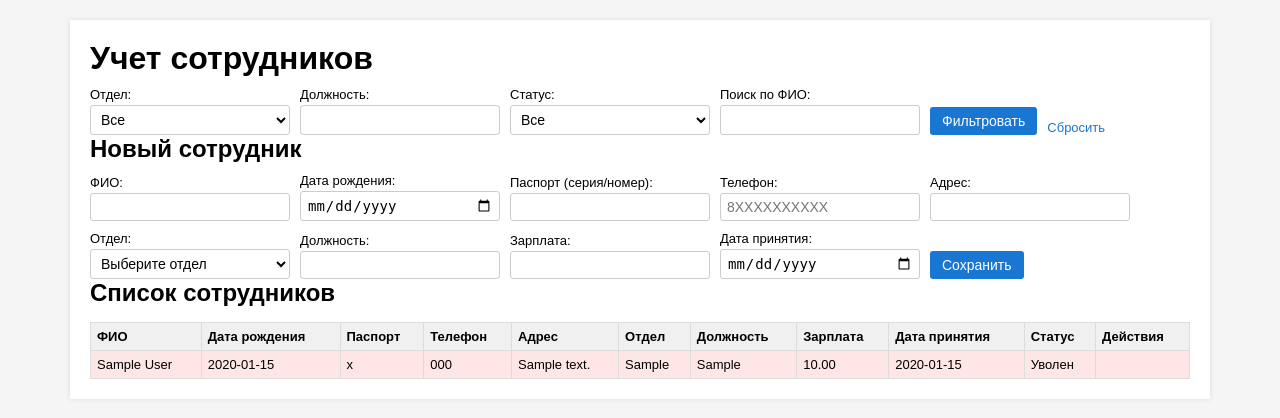
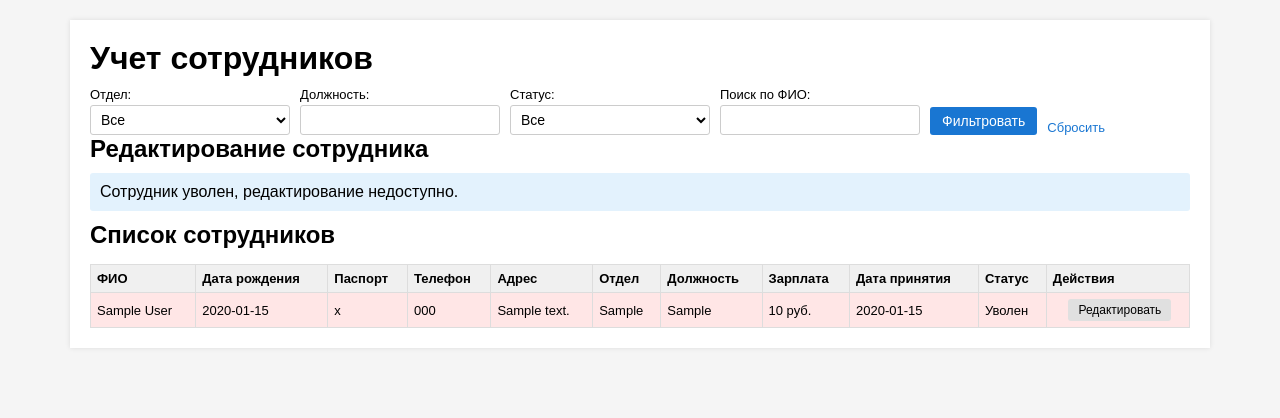
Before and after one commit to DqmmnTheo/areal_tz, a PHP site: page /index.php?edit_id=1 in a window 1280 px wide. Shown: the top 418 px of the page. Run offline with PHP 8.4, Linux system fonts and the light colour scheme; tables that the repository leaves empty hold one stand-in row (values such as "Sample post").

Commit message:
feat(edit): support employee editing and lock fired records

```diff
--- a/index.php
+++ b/index.php
@@ -2,30 +2,32 @@
 require_once 'db.php';
 
 $errors = [];
+$success_message = '';
 $departments = ['IT', 'Бухгалтерия', 'Отдел продаж'];
 
 if ($_SERVER['REQUEST_METHOD'] === 'POST') {
     $action = $_POST['action'] ?? '';
     if ($action === 'save') {
-        $full_name  = trim($_POST['full_name'] ?? '');
+        $id = isset($_POST['id']) ? (int)$_POST['id'] : 0;
+        $full_name = trim($_POST['full_name'] ?? '');
         $birth_date = $_POST['birth_date'] ?? '';
-        $passport   = trim($_POST['passport'] ?? '');
-        $phone      = trim($_POST['phone'] ?? '');
-        $address    = trim($_POST['address'] ?? '');
+        $passport = trim($_POST['passport'] ?? '');
+        $phone = trim($_POST['phone'] ?? '');
+        $address = trim($_POST['address'] ?? '');
         $department = trim($_POST['department'] ?? '');
-        $position   = trim($_POST['position'] ?? '');
-        $salary     = trim($_POST['salary'] ?? '');
-        $hire_date  = $_POST['hire_date'] ?? '';
+        $position = trim($_POST['position'] ?? '');
+        $salary = trim($_POST['salary'] ?? '');
+        $hire_date = $_POST['hire_date'] ?? '';
 
-        if ($full_name === '' || $birth_date === '' || $passport === '' || $phone === '' ||
-            $address === '' || $department === '' || $position === '' || $salary === '' || $hire_date === '') {
+        if ($full_name === '' || $birth_date === '' || $passport === '' || $phone === '' || $address === '' ||
+            $department === '' || $position === '' || $salary === '' || $hire_date === '') {
             $errors[] = 'Все поля обязательны для заполнения.';
         } else {
             if (!is_numeric($salary)) {
                 $errors[] = 'Зарплата должна быть числом.';
             }
             if (!preg_match('/^\d{10}$/', $passport)) {
-                $errors[] = 'Паспорт должен содержать 10 цифр (4 серии и 6 номера).';
+                $errors[] = 'Паспорт должен содержать 4 цифры серии и 6 цифр номера.';
             }
             if (!preg_match('/^[78]\d{10}$/', $phone)) {
                 $errors[] = 'Телефон должен быть в формате 8XXXXXXXXXX.';
@@ -33,15 +35,54 @@ if ($_SERVER['REQUEST_METHOD'] === 'POST') {
         }
 
         if (empty($errors)) {
-            $stmt = $conn->prepare(
-                'INSERT INTO employees (full_name, birth_date, passport, phone, address, department, position, salary, hire_date)
-                 VALUES (?,?,?,?,?,?,?,?,?)'
-            );
-            $stmt->bind_param('sssssssss', $full_name, $birth_date, $passport, $phone, $address, $department, $position, $salary, $hire_date);
-            $stmt->execute();
-            $stmt->close();
-            header('Location: index.php');
-            exit;
+            if ($id > 0) {
+                $check = $conn->prepare('SELECT is_fired FROM employees WHERE id = ?');
+                $check->bind_param('i', $id);
+                $check->execute();
+                $res = $check->get_result();
+                $row = $res->fetch_assoc();
+                $check->close();
+                if ($row && (int)$row['is_fired'] === 1) {
+                    $errors[] = 'Нельзя редактировать уволенного сотрудника.';
+                } else {
+                    $stmt = $conn->prepare('UPDATE employees SET full_name=?, birth_date=?, passport=?, phone=?, address=?, department=?, position=?, salary=?, hire_date=? WHERE id=?');
+                    $stmt->bind_param(
+                        'sssssssssi',
+                        $full_name,
+                        $birth_date,
+                        $passport,
+                        $phone,
+                        $address,
+                        $department,
+                        $position,
+                        $salary,
+                        $hire_date,
+                        $id
+                    );
+                    $stmt->execute();
+                    $stmt->close();
+                    header('Location: index.php?status=updated');
+                    exit;
+                }
+            } else {
+                $stmt = $conn->prepare('INSERT INTO employees (full_name, birth_date, passport, phone, address, department, position, salary, hire_date) VALUES (?,?,?,?,?,?,?,?,?)');
+                $stmt->bind_param(
+                    'sssssssss',
+                    $full_name,
+                    $birth_date,
+                    $passport,
+                    $phone,
+                    $address,
+                    $department,
+                    $position,
+                    $salary,
+                    $hire_date
+                );
+                $stmt->execute();
+                $stmt->close();
+                header('Location: index.php?status=created');
+                exit;
+            }
         }
     } elseif ($action === 'fire') {
         $id = isset($_POST['id']) ? (int)$_POST['id'] : 0;
@@ -51,35 +92,39 @@ if ($_SERVER['REQUEST_METHOD'] === 'POST') {
             $stmt->bind_param('si', $today, $id);
             $stmt->execute();
             $stmt->close();
-            header('Location: index.php');
+            header('Location: index.php?status=fired');
             exit;
         }
     }
 }
 
+$status = $_GET['status'] ?? '';
+if ($status === 'created') {
+    $success_message = 'Сотрудник успешно добавлен.';
+} elseif ($status === 'updated') {
+    $success_message = 'Изменения по сотруднику сохранены.';
+} elseif ($status === 'fired') {
+    $success_message = 'Сотрудник успешно уволен.';
+}
+
 $filter_department = trim($_GET['filter_department'] ?? '');
-$filter_position   = trim($_GET['filter_position'] ?? '');
-$search_name       = trim($_GET['search_name'] ?? '');
+$filter_position = trim($_GET['filter_position'] ?? '');
+$search_name = trim($_GET['search_name'] ?? '');
 $filter_status = trim($_GET['filter_status'] ?? '');
 
-$where  = [];
+$where = [];
 $params = [];
-$types  = '';
+$types = '';
 
 if ($filter_department !== '') {
-    $where[]  = 'department = ?';
+    $where[] = 'department = ?';
     $params[] = $filter_department;
-    $types   .= 's';
+    $types .= 's';
 }
 if ($filter_position !== '') {
-    $where[]  = 'position = ?';
+    $where[] = 'position = ?';
     $params[] = $filter_position;
-    $types   .= 's';
-}
-if ($search_name !== '') {
-    $where[]  = 'full_name LIKE ?';
-    $params[] = '%' . $search_name . '%';
-    $types   .= 's';
+    $types .= 's';
 }
 if ($filter_status !== '') {
     if ($filter_status === 'working') {
@@ -91,6 +136,11 @@ if ($filter_status !== '') {
         $params[] = 1;
         $types .= 'i';
     }
+}
+if ($search_name !== '') {
+    $where[] = 'full_name LIKE ?';
+    $params[] = '%' . $search_name . '%';
+    $types .= 's';
 }
 
 $sql = 'SELECT * FROM employees';
@@ -106,22 +156,60 @@ if (!empty($params)) {
 $stmt->execute();
 $employees = $stmt->get_result();
 
+$edit_id = isset($_GET['edit_id']) ? (int)$_GET['edit_id'] : 0;
+$edit_employee = null;
+$edit_locked = false;
+if ($edit_id > 0) {
+    $stmt2 = $conn->prepare('SELECT * FROM employees WHERE id = ?');
+    $stmt2->bind_param('i', $edit_id);
+    $stmt2->execute();
+    $res2 = $stmt2->get_result();
+    $edit_employee = $res2->fetch_assoc();
+    $stmt2->close();
+    if ($edit_employee && (int)$edit_employee['is_fired'] === 1) {
+        $edit_locked = true;
+    }
+}
+
 $is_post_save = $_SERVER['REQUEST_METHOD'] === 'POST' && (($_POST['action'] ?? '') === 'save');
+
 $form_data = [
-    'full_name' => '', 'birth_date' => '', 'passport' => '', 'phone' => '', 'address' => '',
-    'department' => '', 'position' => '', 'salary' => '', 'hire_date' => '',
+    'id' => 0,
+    'full_name' => '',
+    'birth_date' => '',
+    'passport' => '',
+    'phone' => '',
+    'address' => '',
+    'department' => '',
+    'position' => '',
+    'salary' => '',
+    'hire_date' => '',
 ];
+
 if ($is_post_save && !empty($errors)) {
-    $form_data['full_name']  = trim($_POST['full_name'] ?? '');
+    $form_data['id'] = isset($_POST['id']) ? (int)$_POST['id'] : 0;
+    $form_data['full_name'] = trim($_POST['full_name'] ?? '');
     $form_data['birth_date'] = $_POST['birth_date'] ?? '';
-    $form_data['passport']   = trim($_POST['passport'] ?? '');
-    $form_data['phone']      = trim($_POST['phone'] ?? '');
-    $form_data['address']    = trim($_POST['address'] ?? '');
+    $form_data['passport'] = trim($_POST['passport'] ?? '');
+    $form_data['phone'] = trim($_POST['phone'] ?? '');
+    $form_data['address'] = trim($_POST['address'] ?? '');
     $form_data['department'] = trim($_POST['department'] ?? '');
-    $form_data['position']   = trim($_POST['position'] ?? '');
-    $form_data['salary']     = trim($_POST['salary'] ?? '');
-    $form_data['hire_date']  = $_POST['hire_date'] ?? '';
+    $form_data['position'] = trim($_POST['position'] ?? '');
+    $form_data['salary'] = trim($_POST['salary'] ?? '');
+    $form_data['hire_date'] = $_POST['hire_date'] ?? '';
+} elseif ($edit_employee) {
+    $form_data['id'] = (int)$edit_employee['id'];
+    $form_data['full_name'] = $edit_employee['full_name'];
+    $form_data['birth_date'] = $edit_employee['birth_date'];
+    $form_data['passport'] = $edit_employee['passport'];
+    $form_data['phone'] = $edit_employee['phone'];
+    $form_data['address'] = $edit_employee['address'];
+    $form_data['department'] = $edit_employee['department'];
+    $form_data['position'] = $edit_employee['position'];
+    $form_data['salary'] = rtrim(rtrim($edit_employee['salary'], '0'), '.');
+    $form_data['hire_date'] = $edit_employee['hire_date'];
 }
+
 ?>
 <!DOCTYPE html>
 <html lang="ru">
@@ -133,6 +221,10 @@ if ($is_post_save && !empty($errors)) {
 <body>
 <div class="container">
     <h1>Учет сотрудников</h1>
+
+    <?php if ($success_message): ?>
+        <div class="info"><?php echo htmlspecialchars($success_message); ?></div>
+    <?php endif; ?>
 
     <?php if (!empty($errors)): ?>
         <details class="errors" open>
@@ -152,7 +244,9 @@ if ($is_post_save && !empty($errors)) {
                 <select name="filter_department">
                     <option value="">Все</option>
                     <?php foreach ($departments as $dep): ?>
-                        <option value="<?php echo htmlspecialchars($dep); ?>" <?php echo $filter_department === $dep ? 'selected' : ''; ?>><?php echo htmlspecialchars($dep); ?></option>
+                        <option value="<?php echo htmlspecialchars($dep); ?>" <?php echo $filter_department === $dep ? 'selected' : ''; ?>>
+                            <?php echo htmlspecialchars($dep); ?>
+                        </option>
                     <?php endforeach; ?>
                 </select>
             </div>
@@ -178,9 +272,13 @@ if ($is_post_save && !empty($errors)) {
     </div>
 
     <div class="form-block">
-        <h2>Новый сотрудник</h2>
-        <form method="post">
+        <h2><?php echo $edit_employee ? 'Редактирование сотрудника' : 'Новый сотрудник'; ?></h2>
+        <?php if ($edit_locked): ?>
+            <div class="info">Сотрудник уволен, редактирование недоступно.</div>
+        <?php else: ?>
+        <form method="post" id="employeeForm">
             <input type="hidden" name="action" value="save">
+            <input type="hidden" name="id" value="<?php echo (int)$form_data['id']; ?>">
             <div class="row">
                 <label>ФИО:</label>
                 <input type="text" name="full_name" required value="<?php echo htmlspecialchars($form_data['full_name']); ?>">
@@ -191,11 +289,20 @@ if ($is_post_save && !empty($errors)) {
             </div>
             <div class="row">
                 <label>Паспорт (серия/номер):</label>
-                <input type="text" name="passport" id="passport" required value="<?php echo htmlspecialchars($form_data['passport']); ?>">
+                <input
+                    type="text"
+                    name="passport"
+                    id="passport"
+                    required
+                    maxlength="10"
+                    pattern="\d{10}"
+                    title="Паспорт: 10 цифр подряд (4 серии и 6 номера)"
+                    value="<?php echo htmlspecialchars($form_data['passport']); ?>"
+                >
             </div>
             <div class="row">
                 <label>Телефон:</label>
-                <input type="tel" name="phone" id="phone" required placeholder="8XXXXXXXXXX" value="<?php echo htmlspecialchars($form_data['phone']); ?>">
+                <input type="tel" name="phone" id="phone" required pattern="[78]\d{10}" maxlength="11" placeholder="8XXXXXXXXXX" value="<?php echo htmlspecialchars($form_data['phone']); ?>">
             </div>
             <div class="row">
                 <label>Адрес:</label>
@@ -206,7 +313,9 @@ if ($is_post_save && !empty($errors)) {
                 <select name="department" required>
                     <option value="">Выберите отдел</option>
                     <?php foreach ($departments as $dep): ?>
-                        <option value="<?php echo htmlspecialchars($dep); ?>" <?php echo $form_data['department'] === $dep ? 'selected' : ''; ?>><?php echo htmlspecialchars($dep); ?></option>
+                        <option value="<?php echo htmlspecialchars($dep); ?>" <?php echo $form_data['department'] === $dep ? 'selected' : ''; ?>>
+                            <?php echo htmlspecialchars($dep); ?>
+                        </option>
                     <?php endforeach; ?>
                 </select>
             </div>
@@ -223,7 +332,11 @@ if ($is_post_save && !empty($errors)) {
                 <input type="date" name="hire_date" required value="<?php echo htmlspecialchars($form_data['hire_date']); ?>">
             </div>
             <button type="submit">Сохранить</button>
+            <?php if ($edit_employee): ?>
+                <a href="index.php" class="reset-link">Отмена</a>
+            <?php endif; ?>
         </form>
+        <?php endif; ?>
     </div>
 
     <h2>Список сотрудников</h2>
@@ -253,15 +366,27 @@ if ($is_post_save && !empty($errors)) {
                 <td><?php echo htmlspecialchars($row['address']); ?></td>
                 <td><?php echo htmlspecialchars($row['department']); ?></td>
                 <td><?php echo htmlspecialchars($row['position']); ?></td>
-                <td><?php echo htmlspecialchars($row['salary']); ?></td>
+                <td>
+                    <?php
+                    $salaryValue = (float)$row['salary'];
+                    echo number_format($salaryValue, 0, '', ' ') . ' руб.';
+                    ?>
+                </td>
                 <td><?php echo htmlspecialchars($row['hire_date']); ?></td>
-                <td><?php echo (int)$row['is_fired'] === 1 ? 'Уволен' : 'Работает'; ?></td>
                 <td>
+                    <?php if ((int)$row['is_fired'] === 1): ?>
+                        Уволен
+                    <?php else: ?>
+                        Работает
+                    <?php endif; ?>
+                </td>
+                <td class="actions-cell">
+                    <a href="index.php?edit_id=<?php echo (int)$row['id']; ?>" class="btn btn-secondary">Редактировать</a>
                     <?php if ((int)$row['is_fired'] === 0): ?>
                         <form method="post" style="display:inline;">
                             <input type="hidden" name="action" value="fire">
                             <input type="hidden" name="id" value="<?php echo (int)$row['id']; ?>">
-                            <button type="submit">Уволить</button>
+                            <button type="submit" class="btn btn-danger" onclick="return confirm('Вы уверены, что хотите уволить сотрудника?');">Уволить</button>
                         </form>
                     <?php endif; ?>
                 </td>
@@ -271,10 +396,18 @@ if ($is_post_save && !empty($errors)) {
     </table>
 </div>
 <script>
-var phoneInput = document.getElementById('phone');
-if (phoneInput) phoneInput.addEventListener('input', function () { this.value = this.value.replace(/\D/g, '').slice(0, 11); });
-var passportInput = document.getElementById('passport');
-if (passportInput) passportInput.addEventListener('input', function () { this.value = this.value.replace(/\D/g, '').slice(0, 10); });
+const phoneInput = document.getElementById('phone');
+if (phoneInput) {
+    phoneInput.addEventListener('input', function () {
+        this.value = this.value.replace(/\D/g, '').slice(0, 11);
+    });
+}
+const passportInput = document.getElementById('passport');
+if (passportInput) {
+    passportInput.addEventListener('input', function () {
+        this.value = this.value.replace(/\D/g, '').slice(0, 10);
+    });
+}
 </script>
 </body>
 </html>
--- a/style.css
+++ b/style.css
@@ -15,26 +15,17 @@ body {
   margin-top: 0;
   margin-bottom: 10px;
 }
-  table {
-    width: 100%;
-    border-collapse: collapse;
-    margin-top: 15px;
-    font-size: 13px;
-  }
-  th, td {
-    border: 1px solid #ddd;
-    padding: 6px;
-    text-align: left;
-  }
-  th {
-    background: #f0f0f0;
-  }
+.filters form,
 .form-block form {
   display: flex;
   flex-wrap: wrap;
   gap: 10px;
   align-items: flex-end;
 }
+.filters form {
+  justify-content: flex-start;
+}
+.filters div,
 .form-block .row {
   display: flex;
   flex-direction: column;
@@ -55,6 +46,11 @@ body {
   background-color: #fff;
   box-sizing: border-box;
 }
+
+.filters select,
+.filters input[type="text"] {
+  height: 30px;
+}
 button {
   padding: 6px 12px;
   border: none;
@@ -66,6 +62,77 @@ body {
 }
 button:hover {
   background: #115293;
+}
+.reset-link,
+td a {
+  font-size: 13px;
+  color: #1976d2;
+  text-decoration: none;
+}
+.reset-link:hover,
+td a:hover {
+  text-decoration: underline;
+}
+table {
+  width: 100%;
+  border-collapse: collapse;
+  margin-top: 15px;
+  font-size: 13px;
+}
+th, td {
+  border: 1px solid #ddd;
+  padding: 6px;
+  text-align: left;
+}
+th {
+  background: #f0f0f0;
+}
+tr:nth-child(even) {
+  background: #fafafa;
+}
+tr.fired {
+  background: #ffe6e6;
+}
+.actions-cell {
+  text-align: center;
+}
+.actions-cell a,
+.actions-cell form {
+  display: inline-block;
+  margin-left: 4px;
+}
+
+.btn {
+  display: inline-block;
+  padding: 4px 10px;
+  border-radius: 3px;
+  font-size: 12px;
+  text-decoration: none;
+  border: none;
+  cursor: pointer;
+}
+
+.actions-cell .btn-danger {
+  margin-top: 40px;
+}
+
+.btn-secondary {
+  background: #e0e0e0;
+  color: #000;
+}
+
+.btn-secondary:hover {
+  background: #c7c7c7;
+}
+
+.btn-danger {
+  background: #d32f2f;
+  color: #fff;
+  margin-bottom: 5px;
+}
+
+.btn-danger:hover {
+  background: #b71c1c;
 }
 .errors {
   background: #ffe0e0;
@@ -92,33 +159,9 @@ body {
   margin: 8px 0 0;
   padding-left: 18px;
 }
-  tr.fired {
-  background: #ffe6e6;
+.info {
+  background: #e3f2fd;
+  padding: 10px;
+  border-radius: 3px;
+  margin-bottom: 10px;
 }
-.filters form,
-.form-block form {
-  display: flex;
-  flex-wrap: wrap;
-  gap: 10px;
-  align-items: flex-end;
-}
-.filters form {
-  justify-content: flex-start;
-}
-.filters div {
-  display: flex;
-  flex-direction: column;
-  min-width: 200px;
-}
-.reset-link {
-  font-size: 13px;
-  color: #1976d2;
-  text-decoration: none;
-}
-.reset-link:hover {
-  text-decoration: underline;
-}
-.filters select,
-.filters input[type="text"] {
-  height: 30px;
-}
```
Lines whose indentation alone changed are shown as unchanged.
